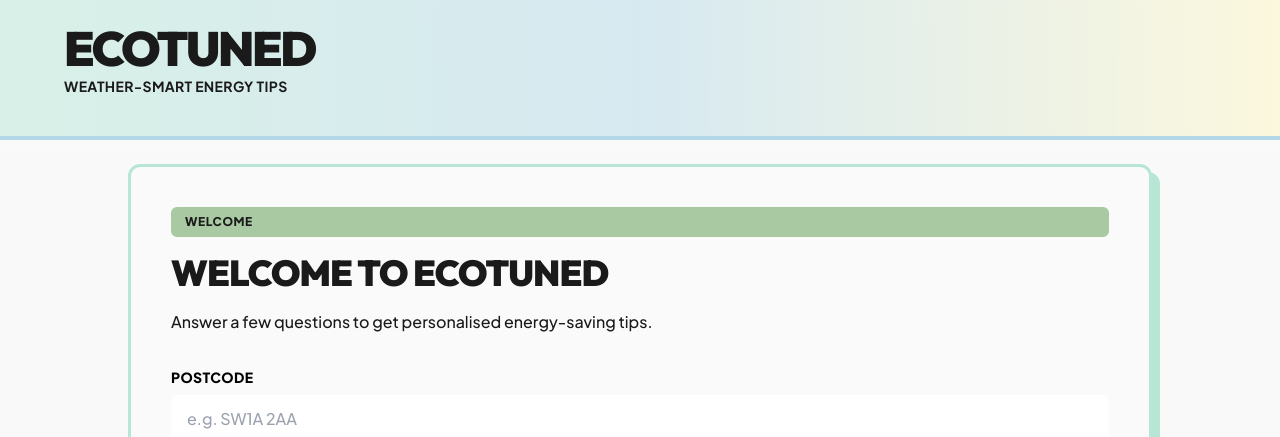
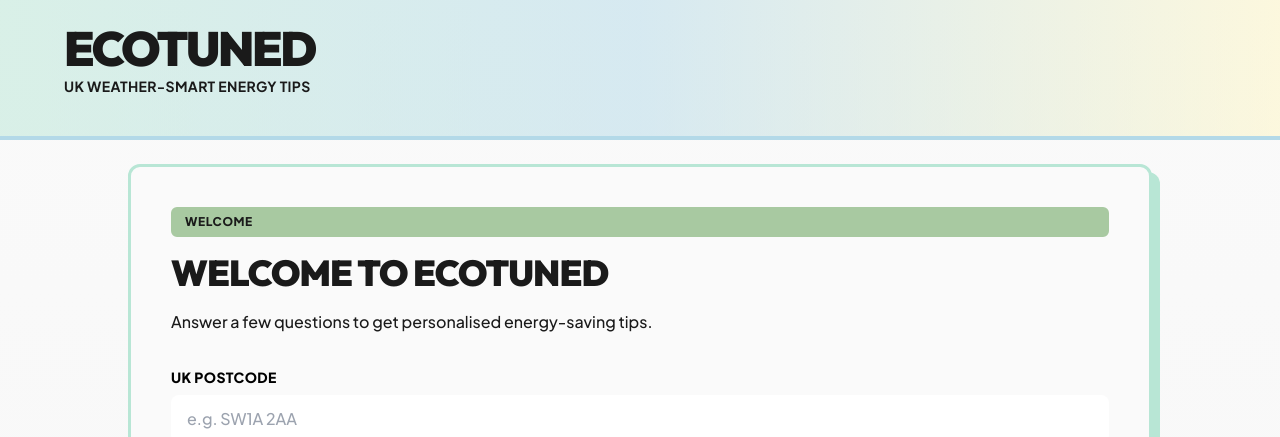
Before and after one commit to sam-keen/ecotuned, a Next.js app: page / in a window 1280 px wide. Shown: the top 437 px of the page. Built offline with nearby package versions, Linux system fonts and the light colour scheme; no server answers.

Commit message:
Highlighting that it's UK specific

```diff
--- a/app/layout.tsx
+++ b/app/layout.tsx
@@ -35,7 +35,7 @@ export default function RootLayout({ children }: { children: React.ReactNode })
                     EcoTuned
                   </h1>
                   <p className="text-sm text-eco-black font-bold uppercase tracking-wide mt-1">
-                    Weather-smart energy tips
+                    UK weather-smart energy tips
                   </p>
                 </div>
                 <div id="header-controls"></div>
--- a/components/EditPreferences.tsx
+++ b/components/EditPreferences.tsx
@@ -150,7 +150,7 @@ export default function EditPreferences({ currentPreferences }: EditPreferencesP
                   htmlFor="edit-postcode"
                   className="block text-xs font-black text-black mb-2 uppercase"
                 >
-                  Postcode
+                  UK postcode
                 </label>
                 <input
                   {...register('postcode')}
--- a/components/SetupForm.tsx
+++ b/components/SetupForm.tsx
@@ -66,7 +66,7 @@ export default function SetupForm() {
           htmlFor="postcode"
           className="block text-sm font-black text-black mb-2 uppercase tracking-wide"
         >
-          Postcode
+          UK postcode
         </label>
         <input
           {...register('postcode')}
```
